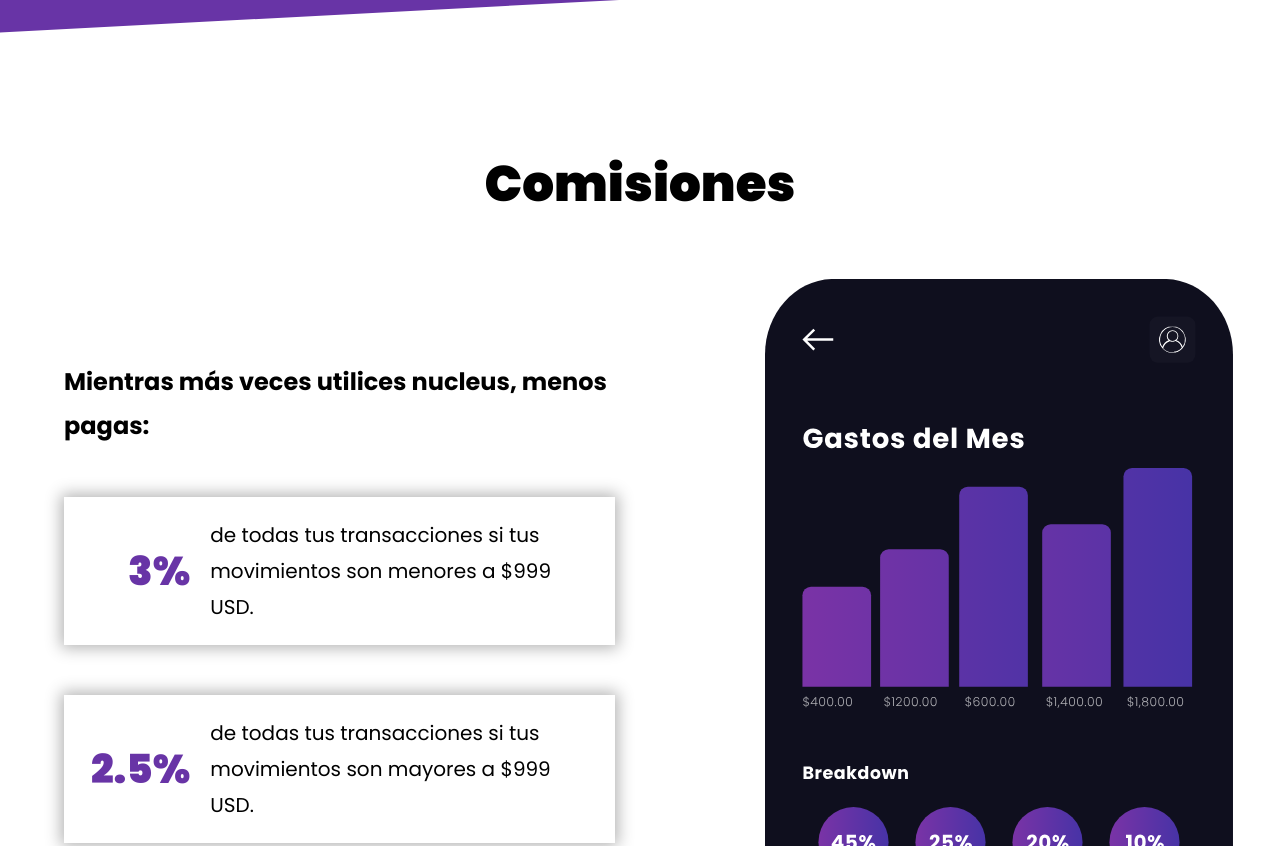
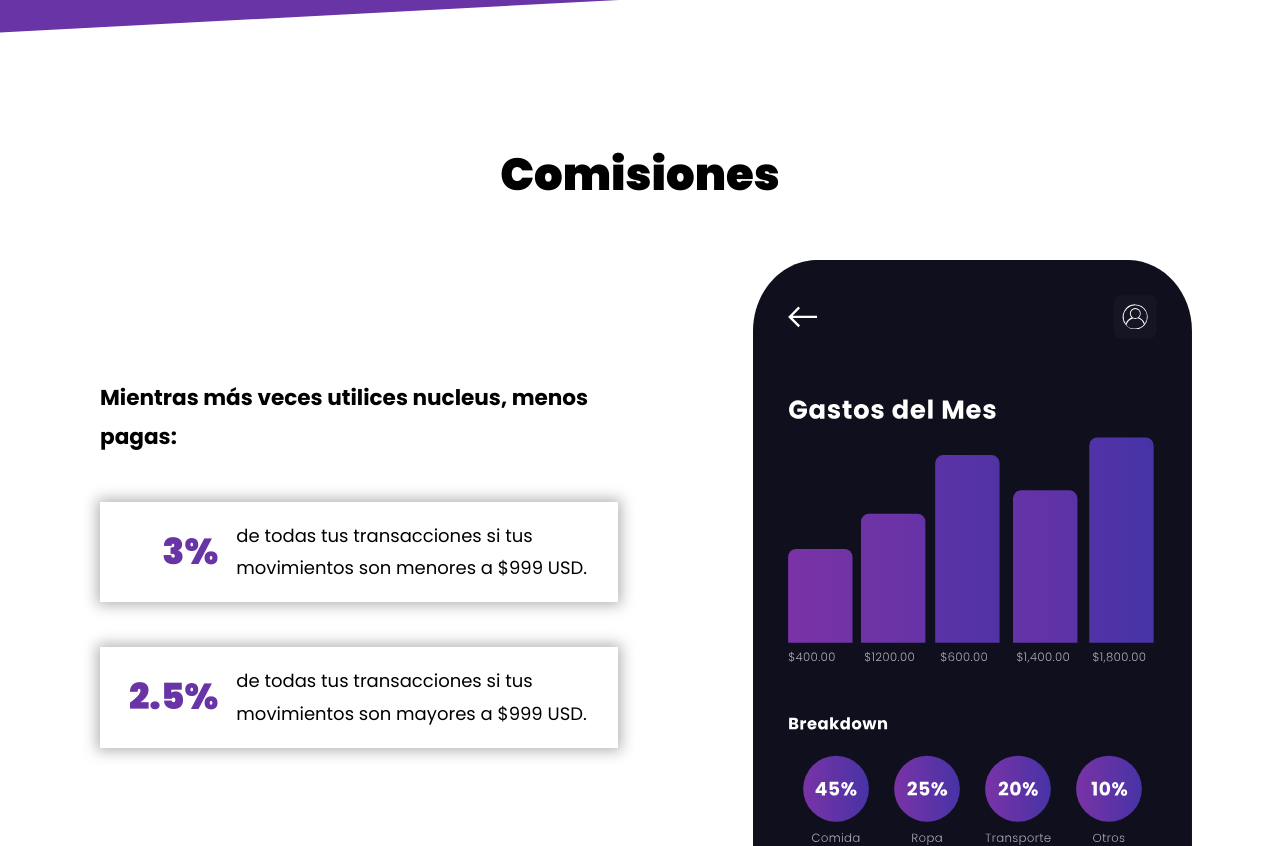
Before and after one commit to gonzzzalo2090/Tarjeta-prepaga, a plain HTML site: page index.html in a window 1280 px wide. Shown: the part 3060-3906 px from the top of the page. Drawn offline with Linux system fonts and the light colour scheme.

Commit message:
terminado3

```diff
--- a/css/styles.css
+++ b/css/styles.css
@@ -47,6 +47,9 @@ img {
     margin:5rem
 }
 
+.zoom__comisiones {
+    zoom: 90%;
+}
 
 /************header*****************/
 
--- a/index.html
+++ b/index.html
@@ -103,7 +103,7 @@
     </section>
 
     <!----------------------comiisiones-------------->
-    <section id="comisiones" class="comisiones contenedor">
+    <section id="comisiones" class="comisiones contenedor zoom__comisiones">
         <div class="comisiones contenedor">
             <h2 class="comisiones__heading">Comisiones</h2>
         </div>
```
